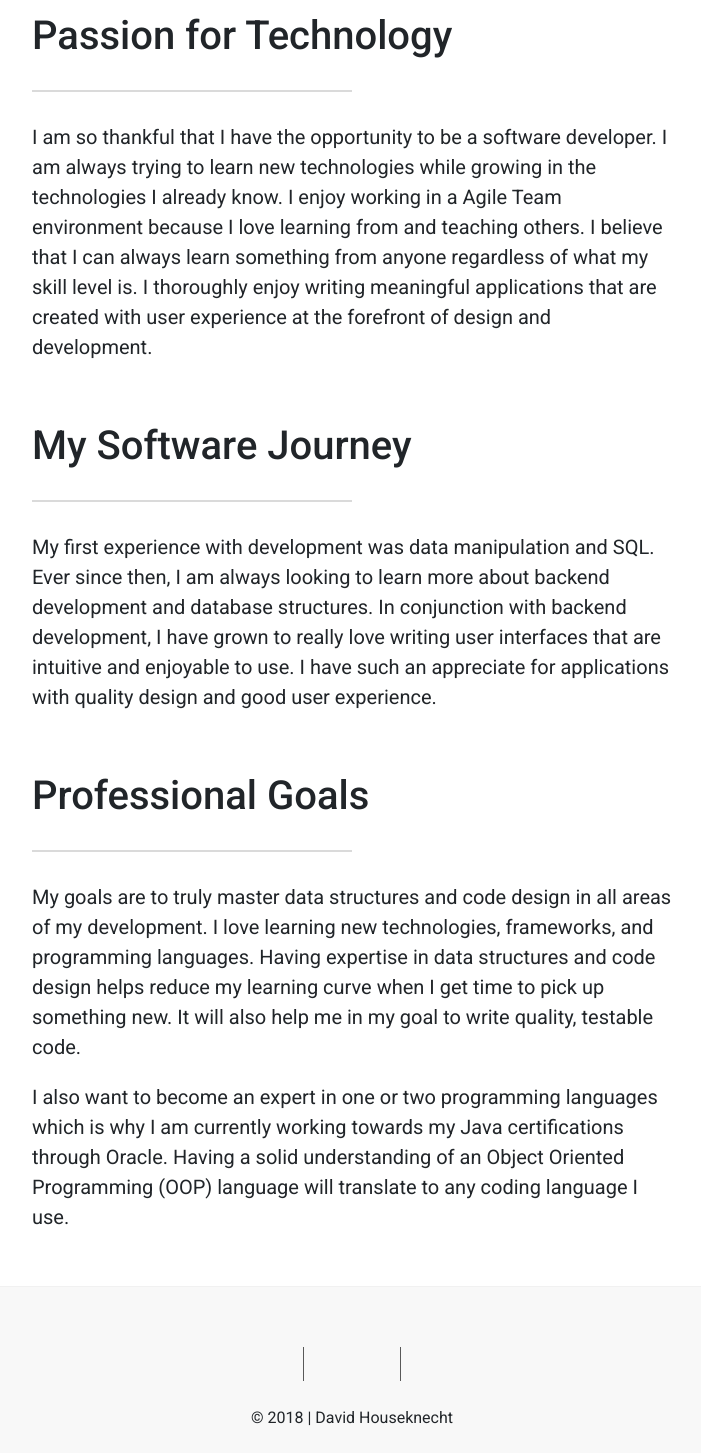
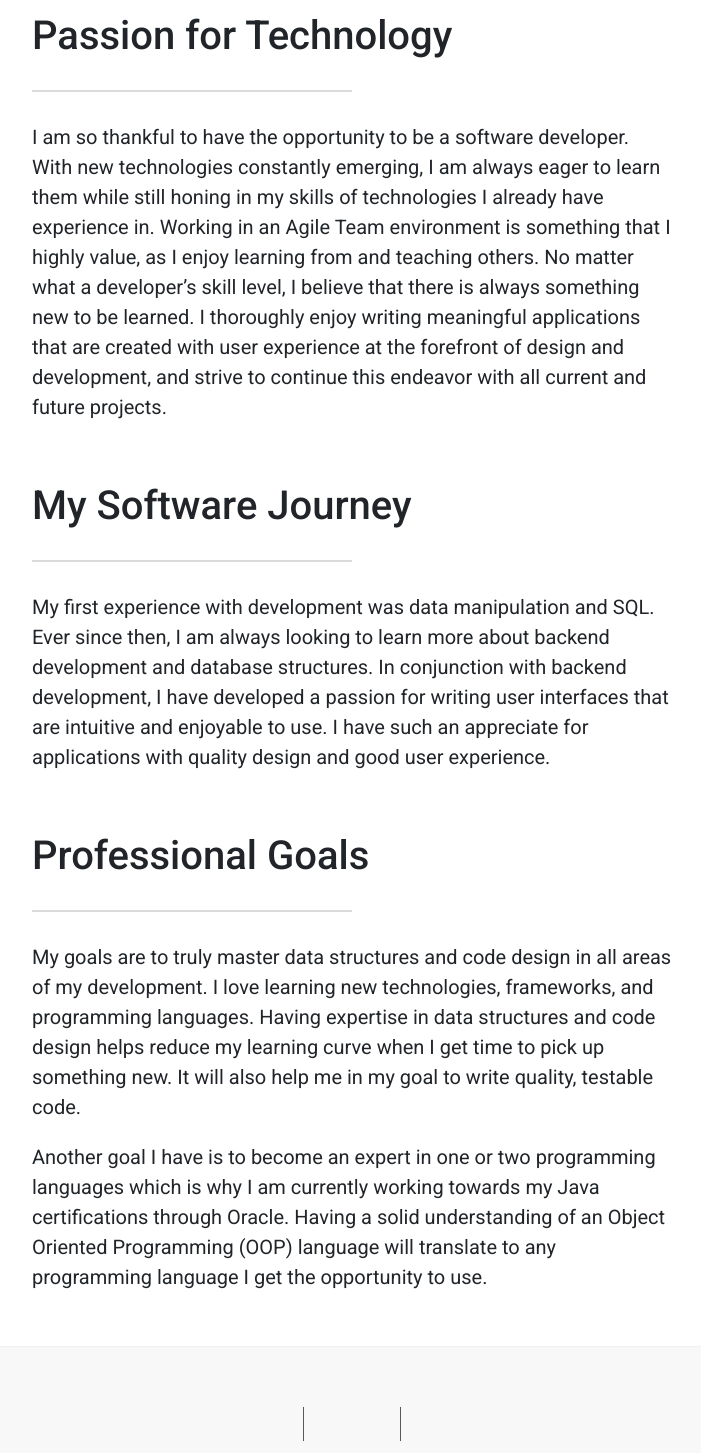
Before and after one commit to djhouseknecht/djhouseknecht.github.io, an Angular app: page /about in a window 1280 px wide. Shown: the part 500-1953 px from the top of the page, without its empty margins (288-989 px from the left). Built offline with nearby package versions, Linux system fonts and the light colour scheme; a web font is replaced by a local one.

Commit message:
Revised some wording

```diff
--- a/src/app/about/about.component.html
+++ b/src/app/about/about.component.html
@@ -16,11 +16,12 @@
 	<h2>Passion for Technology</h2>
 	<app-spacer class="w-50"></app-spacer>
 	<p>
-		I am so thankful that I have the opportunity to be a software developer. I am always trying to learn new technologies
-		while growing in the technologies I already know. I enjoy working in a Agile Team environment because I love learning from
-		and teaching others. I believe that I can always learn something from anyone regardless of what my skill level is. I
-		thoroughly enjoy writing meaningful applications that are created with user experience at the forefront of design and
-		development.
+		I am so thankful to have the opportunity to be a software developer. With new technologies constantly emerging, I am
+		always eager to learn them while still honing in my skills of technologies I already have experience in. Working in
+		an Agile Team environment is something that I highly value, as I enjoy learning from and teaching others. No matter
+		what a developer’s skill level, I believe that there is always something new to be learned. I thoroughly enjoy
+		writing meaningful applications that are created with user experience at the forefront of design and development, and
+		strive to continue this endeavor with all current and future projects.
 	</p>
 </div>
 
@@ -29,8 +30,8 @@
 	<app-spacer class="w-50"></app-spacer>
 	<p>
 		My first experience with development was data manipulation and SQL. Ever since then, I am always looking to learn
-		more about backend development and database structures. In conjunction with backend development, I have grown to
-		really love writing user interfaces that are intuitive and enjoyable to use. I have such an appreciate for
+		more about backend development and database structures. In conjunction with backend development, I have developed a
+		passion for writing user interfaces that are intuitive and enjoyable to use. I have such an appreciate for
 		applications with quality design and good user experience.
 	</p>
 </div>
@@ -41,9 +42,12 @@
 	<p>
 		My goals are to truly master data structures and code design in all areas of my development. I love learning new
 		technologies, frameworks, and programming languages. Having expertise in data structures and code design helps reduce
-		my learning curve when I get time to pick up something new. It will also help me in my goal to write quality, testable code.
+		my learning curve when I get time to pick up something new. It will also help me in my goal to write quality,
+		testable code.
 	</p>
 	<p class="mt-3">
-		I also want to become an expert in one or two programming languages which is why I am currently working towards my Java certifications through Oracle. Having a solid understanding of an Object Oriented Programming (OOP) language will translate to any coding language I use.
+		Another goal I have is to become an expert in one or two programming languages which is why I am currently working
+		towards my Java certifications through Oracle. Having a solid understanding of an Object Oriented Programming (OOP)
+		language will translate to any programming language I get the opportunity to use.
 	</p>
 </div>
--- a/src/app/home/home.component.html
+++ b/src/app/home/home.component.html
@@ -17,7 +17,7 @@
 		</a>
 
 		<a class="item" [routerLink]="['/contact']" routerLinkActive="active">
-			<div>Contact me with any questions or opportunities.</div>
+			<div>Contact me with any opportunities or questions.</div>
 			<i class="fa fa-envelope fa-3x"></i>
 		</a>
 	</div>
```
